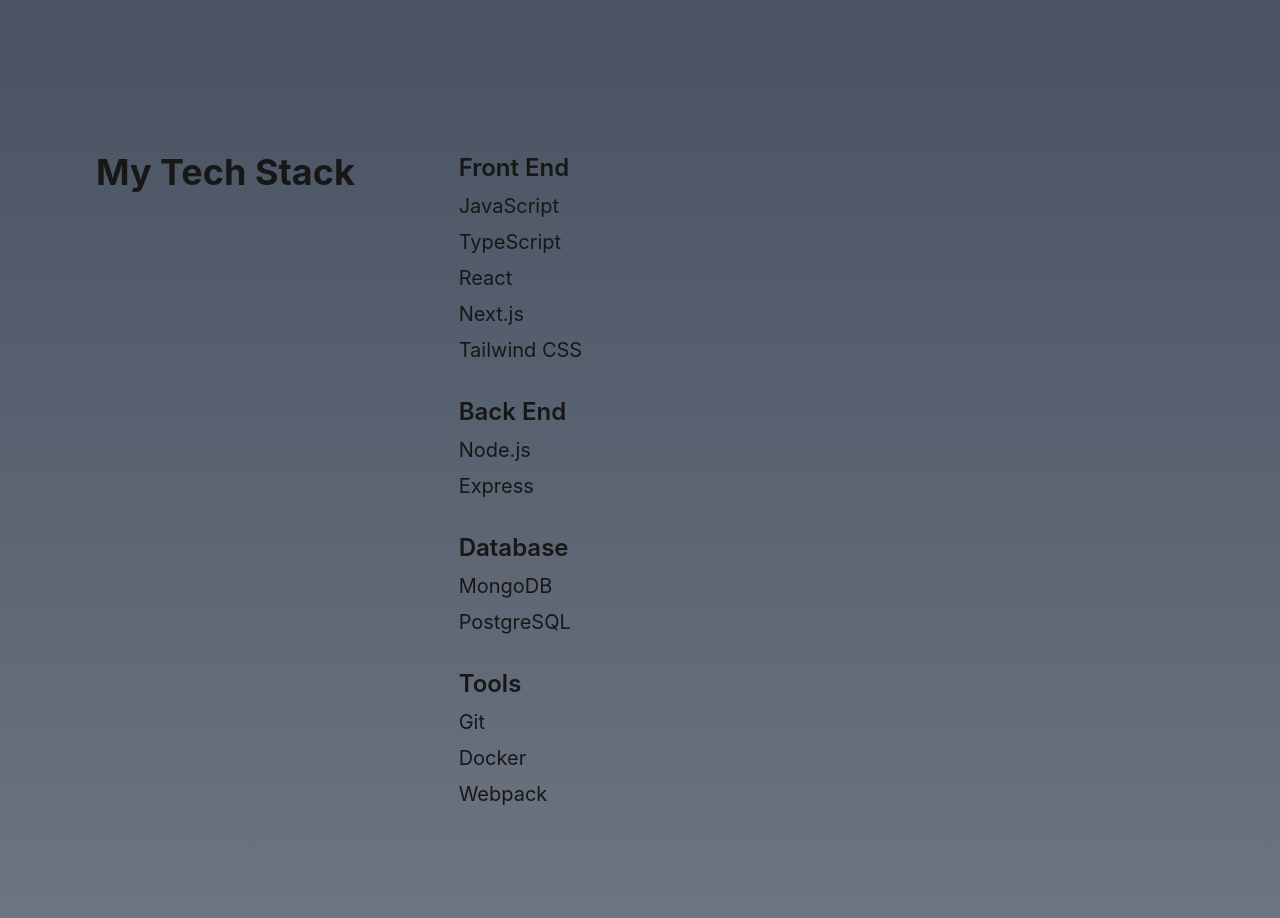
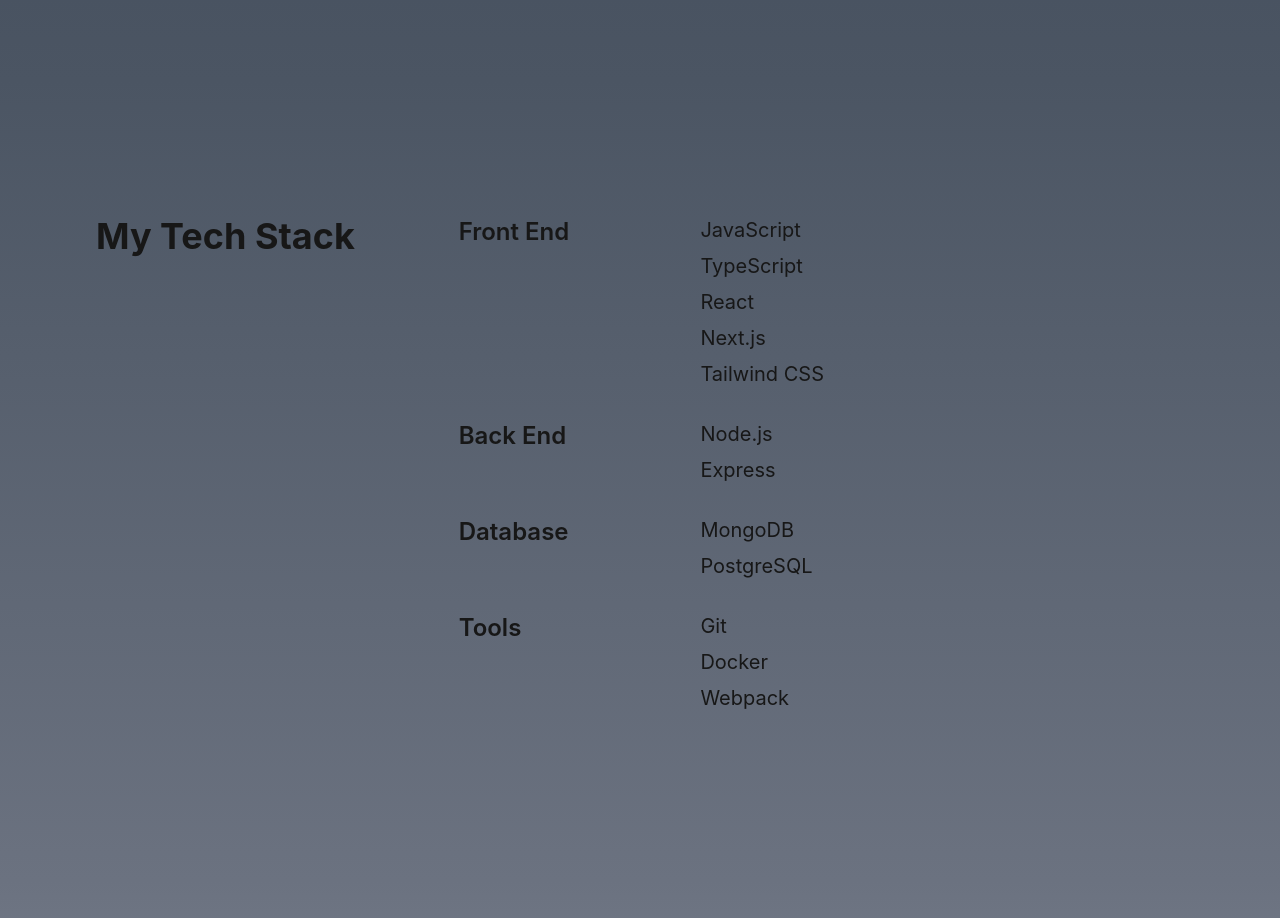
Before and after one commit to Bkhamilton/hamilton-portfolio, a Next.js app: page / in a window 1280 px wide. Shown: the part 1520-2438 px from the top of the page. Built offline with nearby package versions, Linux system fonts and the light colour scheme.

Commit message:
moved each sections component into its own folder, modifying MyStack

```diff
--- a/components/MyStack.tsx
+++ /dev/null
@@ -1,49 +0,0 @@
-import React from 'react';
-
-const MyStack = () => {
-    return (
-        <section className="flex items-center bg-gradient-to-b from-gray-600 to-gray-500 justify-center h-screen bg-gray-100 w-full">
-            <div className="flex w-full max-w-6xl mx-auto p-8">
-                <div className="w-1/3 text-left">
-                    <h2 className="text-4xl font-bold mb-4">My Tech Stack</h2>
-                </div>
-                <div className="w-2/3 text-left">
-                    <div className="mb-8">
-                        <h3 className="text-2xl font-semibold mb-2">Front End</h3>
-                        <ul className="space-y-2">
-                            <li className="text-xl">JavaScript</li>
-                            <li className="text-xl">TypeScript</li>
-                            <li className="text-xl">React</li>
-                            <li className="text-xl">Next.js</li>
-                            <li className="text-xl">Tailwind CSS</li>
-                        </ul>
-                    </div>
-                    <div className="mb-8">
-                        <h3 className="text-2xl font-semibold mb-2">Back End</h3>
-                        <ul className="space-y-2">
-                            <li className="text-xl">Node.js</li>
-                            <li className="text-xl">Express</li>
-                        </ul>
-                    </div>
-                    <div className="mb-8">
-                        <h3 className="text-2xl font-semibold mb-2">Database</h3>
-                        <ul className="space-y-2">
-                            <li className="text-xl">MongoDB</li>
-                            <li className="text-xl">PostgreSQL</li>
-                        </ul>
-                    </div>
-                    <div>
-                        <h3 className="text-2xl font-semibold mb-2">Tools</h3>
-                        <ul className="space-y-2">
-                            <li className="text-xl">Git</li>
-                            <li className="text-xl">Docker</li>
-                            <li className="text-xl">Webpack</li>
-                        </ul>
-                    </div>
-                </div>
-            </div>
-        </section>
-    );
-};
-
-export default MyStack;
--- /dev/null
+++ b/components/MyStack/MyStack.tsx
@@ -0,0 +1,34 @@
+import React from 'react';
+import TechStackBox from './TechStackBox';
+
+const MyStack = () => {
+    return (
+        <section className="flex items-center bg-gradient-to-b from-gray-600 to-gray-500 justify-center h-screen bg-gray-100 w-full">
+            <div className="flex w-full max-w-6xl mx-auto p-8">
+                <div className="w-1/3 text-left">
+                    <h2 className="text-4xl font-bold mb-4">My Tech Stack</h2>
+                </div>
+                <div className="w-2/3 text-left">
+                    <TechStackBox
+                        type="Front End"
+                        technologies={["JavaScript", "TypeScript", "React", "Next.js", "Tailwind CSS"]}
+                    />
+                    <TechStackBox
+                        type="Back End"
+                        technologies={["Node.js", "Express"]}
+                    />
+                    <TechStackBox
+                        type="Database"
+                        technologies={["MongoDB", "PostgreSQL"]}
+                    />
+                    <TechStackBox
+                        type="Tools"
+                        technologies={["Git", "Docker", "Webpack"]}
+                    />
+                </div>
+            </div>
+        </section>
+    );
+};
+
+export default MyStack;
--- /dev/null
+++ b/components/MyStack/TechStackBox.tsx
@@ -0,0 +1,25 @@
+import React from 'react';
+
+interface TechStackBoxProps {
+    type: string;
+    technologies: string[];
+}
+
+const TechStackBox: React.FC<TechStackBoxProps> = ({ type, technologies }) => {
+    return (
+        <div className="flex mb-8">
+            <div className="w-1/3 text-left">
+                <h3 className="text-2xl font-semibold mb-2">{type}</h3>
+            </div>
+            <div className="w-2/3 text-left">
+                <ul className="space-y-2">
+                    {technologies.map((tech, index) => (
+                        <li key={index} className="text-xl">{tech}</li>
+                    ))}
+                </ul>
+            </div>
+        </div>
+    );
+};
+
+export default TechStackBox;
```
Also changed, not shown: app/page.tsx (+5 -5 lines), components/AboutMe/AboutMe.tsx (renamed from components/AboutMe.tsx), components/Intro/Intro.tsx (renamed from components/Intro.tsx), components/MyProjects/MyProjects.tsx (renamed from components/MyProjects.tsx), components/Resume/Resume.tsx (renamed from components/Resume.tsx).
